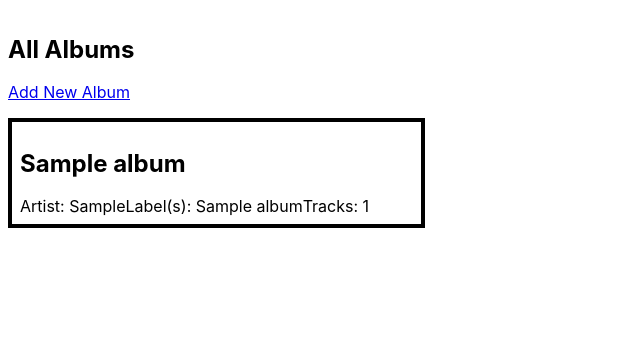
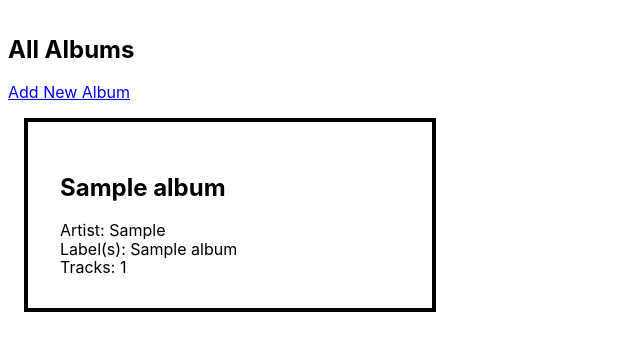
Before and after one commit to Momentum-Team-10/django-music-badmicro, a Django app: page / in a window 1280 px wide. Shown: the top 351 px of the page, without its empty margins (0-640 px from the left). Run offline with Django 3.2, Linux system fonts and the light colour scheme; tables that the repository leaves empty hold one stand-in row (values such as "Sample post").

Commit message:
minimal formating

```diff
--- a/templates/albums/list_albums.html
+++ b/templates/albums/list_albums.html
@@ -5,11 +5,11 @@
 
 <p><a href="{% url 'add_album' %}">Add New Album</a></p>
 
-<div class="flex flex-wrap">
+<div class="ma2">
   {% for album in albums %}
-  <div class="w-33 pa2 ba bw2">
+  <div class="w-33 ma2 pa4 ba bw2">
     <h2>{{ album.album_title }}</h2>
-    <div class="flex">
+    <div>
       {% comment %} iconofont here? and before other divs{% endcomment %}
       <div class="flex">
       Artist: {{ album.album_artist }}
```
